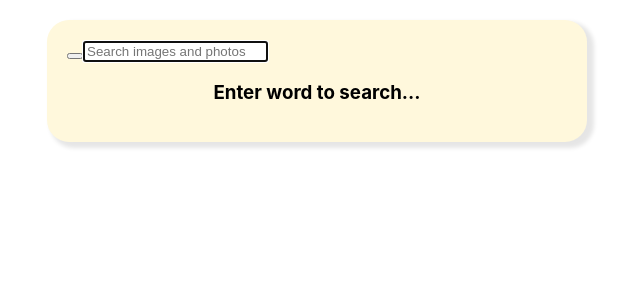
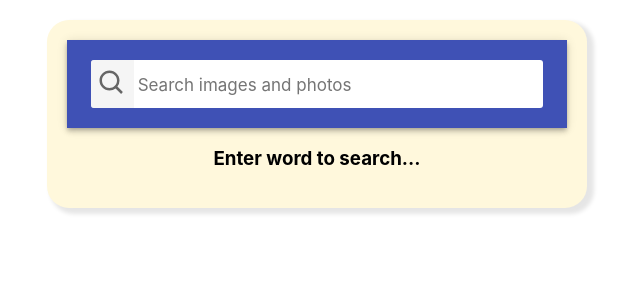
Before and after one commit to adrilix/goit-react-hw-03-image-finder, a React (Create React App) app: page / in a window 1280 px wide. Shown: the top 300 px of the page, without its empty margins (323-963 px from the left). Built offline with nearby package versions, Linux system fonts and the light colour scheme.

Commit message:
add searchBarStyled

```diff
--- a/src/components/Searchbar/Searchbar.jsx
+++ b/src/components/Searchbar/Searchbar.jsx
@@ -1,5 +1,13 @@
 import React, { Component } from 'react';
 import PropTypes from 'prop-types';
+import {
+            HeaderStyled,
+            SearchFormButtonStyled,
+            SearchFormStyled,
+            SearchInputStyled,
+            SearchIconStyled
+        } from './SearchbarStyled';
+
 
 export class Searchbar extends Component {
     state = {
@@ -25,13 +33,13 @@ export class Searchbar extends Component {
 
     render() {
         return (
-        <header>
-            <form onSubmit={this.handleSubmit}>
-                <button type="submit">
-                    {/* <IconSearch /> */}
-                </button>
+        <HeaderStyled>
+            <SearchFormStyled onSubmit={this.handleSubmit}>
+                <SearchFormButtonStyled type="submit">
+                    <SearchIconStyled />
+                </SearchFormButtonStyled>
 
-                <input
+                <SearchInputStyled
                     type="text"
                     autoComplete="off"
                     autoFocus
@@ -39,9 +47,9 @@ export class Searchbar extends Component {
                     value={this.state.inputNameImages}
                     onChange={this.handleInputChange}
                 />
-            </form>
+            </SearchFormStyled>
 
-        </header>
+        </HeaderStyled>
     )}
 }
 
--- a/src/components/Searchbar/SearchbarStyled.js
+++ b/src/components/Searchbar/SearchbarStyled.js
@@ -1 +1,68 @@
-// import styled from 'styled-components' ;
+import styled from 'styled-components';
+import { BiSearch } from 'react-icons/bi';
+
+export const HeaderStyled = styled.header`
+    top: 0;
+    left: 0;
+    position: sticky;
+    z-index: 1100;
+    display: flex;
+    justify-content: center;
+    align-items: center;
+    min-height: 64px;
+    padding-right: 24px;
+    padding-left: 24px;
+    padding-top: 12px;
+    padding-bottom: 12px;
+    color: #fff;
+    background-color: #3f51b5;
+    box-shadow: 0px 2px 4px -1px rgba(0, 0, 0, 0.2),
+    0px 4px 5px 0px rgba(0, 0, 0, 0.14), 0px 1px 10px 0px rgba(0, 0, 0, 0.12);
+`;
+
+export const SearchFormStyled = styled.form`
+    display: flex;
+    align-items: center;
+    width: 100%;
+    max-width: 600px;
+    background-color: #fff;
+    border-radius: 3px;
+    overflow: hidden;
+`;
+
+export const SearchFormButtonStyled = styled.button`
+    display: inline-block;
+    width: 48px;
+    height: 48px;
+    border: 0;
+    opacity: 0.6;
+    transition: opacity 250ms cubic-bezier(0.4, 0, 0.2, 1);
+    cursor: pointer;
+    outline: none;
+    padding: 0;
+
+    &:hover {
+        opacity: 1;
+  }
+`;
+
+export const SearchInputStyled = styled.input`
+    display: inline-block;
+    width: 100%;
+    font: inherit;
+    font-size: 20px;
+    border: none;
+    outline: none;
+    padding-left: 4px;
+    padding-right: 4px;
+
+    &::placeholder {
+        font: inherit;
+        font-size: 17px;
+    }
+`;
+
+export const SearchIconStyled = styled(BiSearch)`
+    width: 30px;
+    height: 30px;
+`;
```
